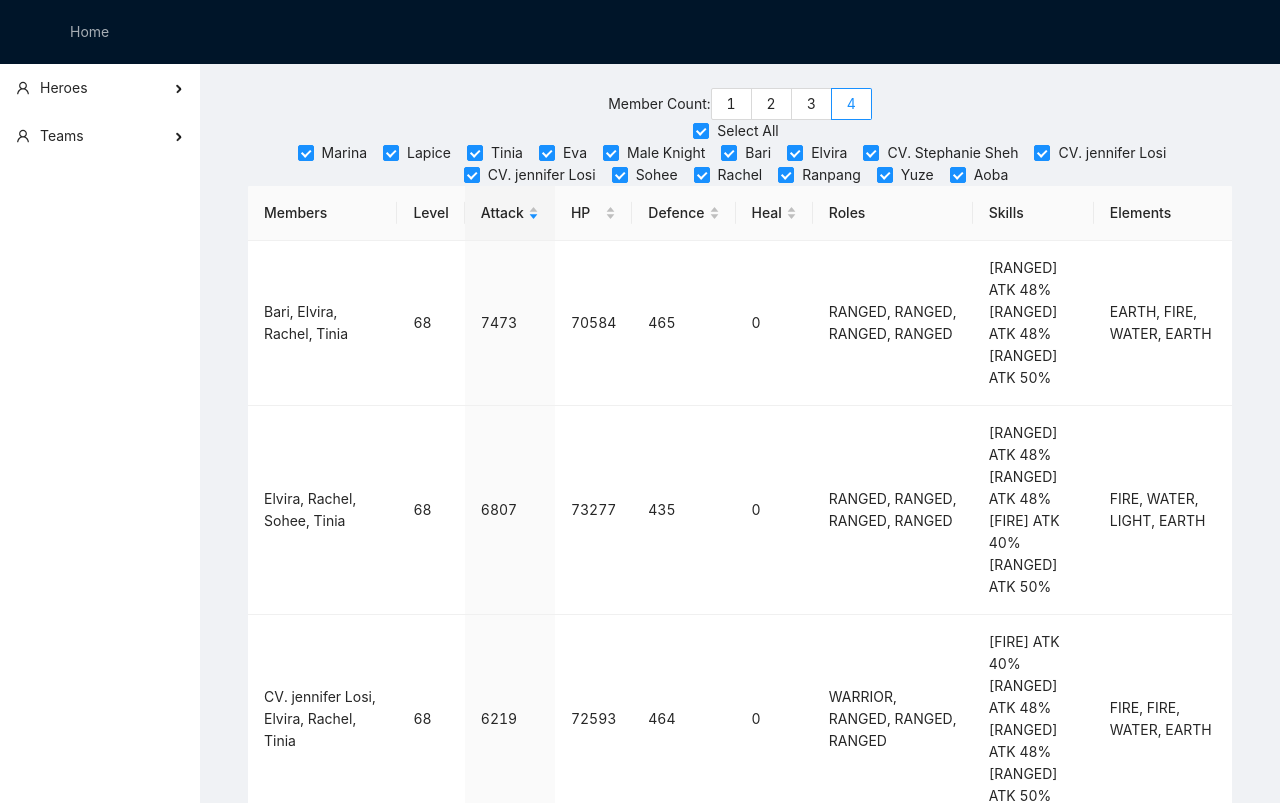
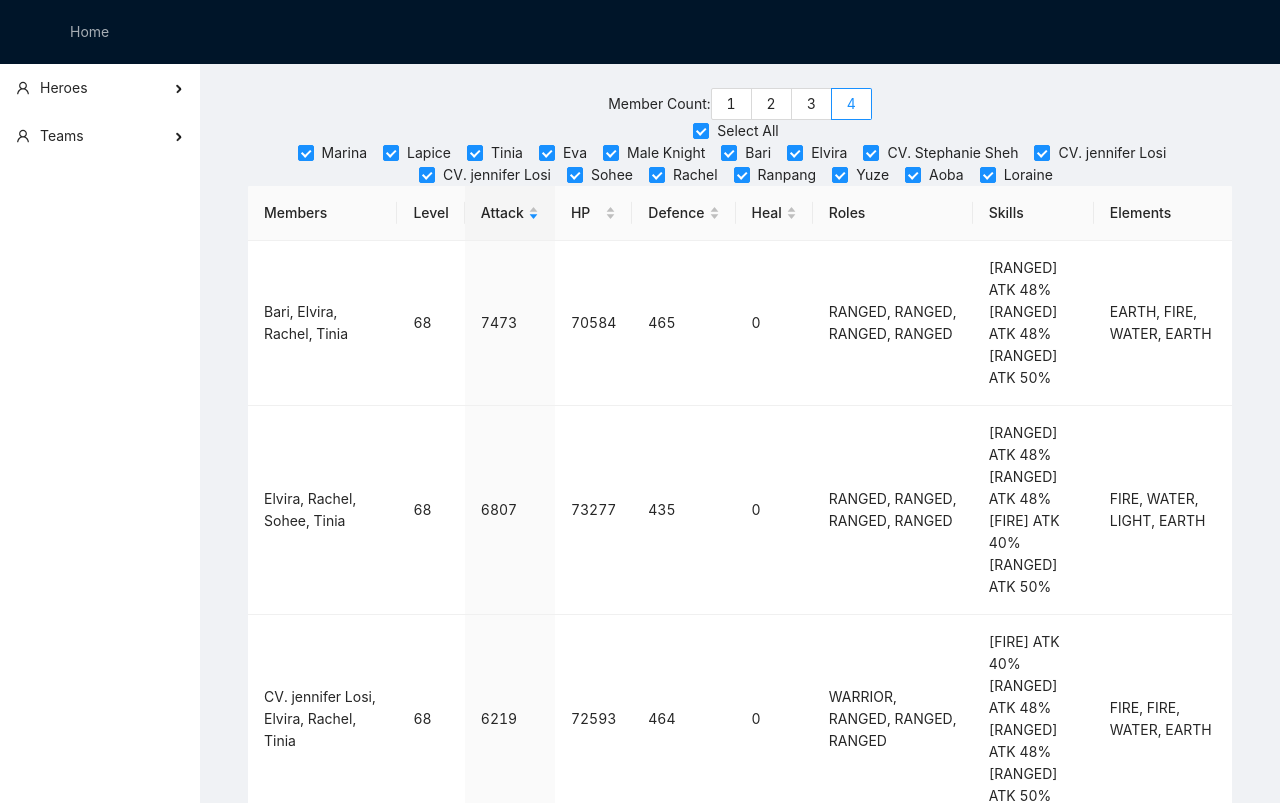
Before and after one commit to monacob/guardian-tales, a React (Create React App) app: page /teams in a window 1280 px wide. Shown: the top 803 px of the page. Built offline with nearby package versions, Linux system fonts and the light colour scheme.

Commit message:
add hero

```diff
--- a/src/data/heroes.js
+++ b/src/data/heroes.js
@@ -348,6 +348,23 @@ const heroes: Array<Hero> = [
             attribute: 'ATK',
             value: 0.35
         }]
+    },
+    {
+        name: 'Loraine',
+        role: 'SUPPORT',
+        element: 'BASIC',
+        atk: 491,
+        criticalHitChance: 0.02,
+        hp: 18025,
+        def: 101,
+        heal: 1419,
+        damageReduction: 28,
+        cardSlot: 2,
+        resistance: [
+            {type: 'DARK', value: -0.3},
+            {type: 'LIGHT', value: 0.3},
+        ],
+        skills: []
     }
 ]
 
```
